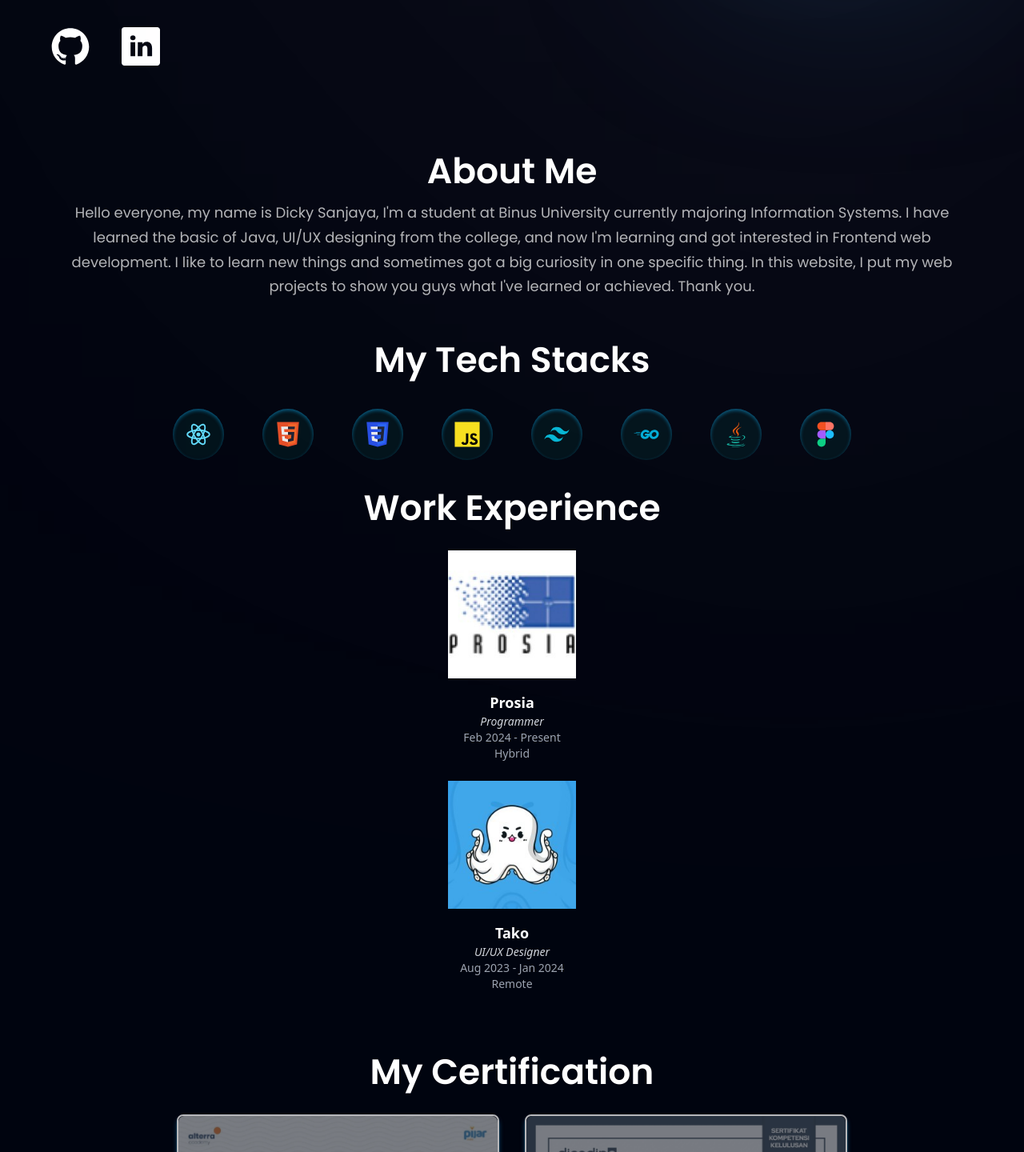
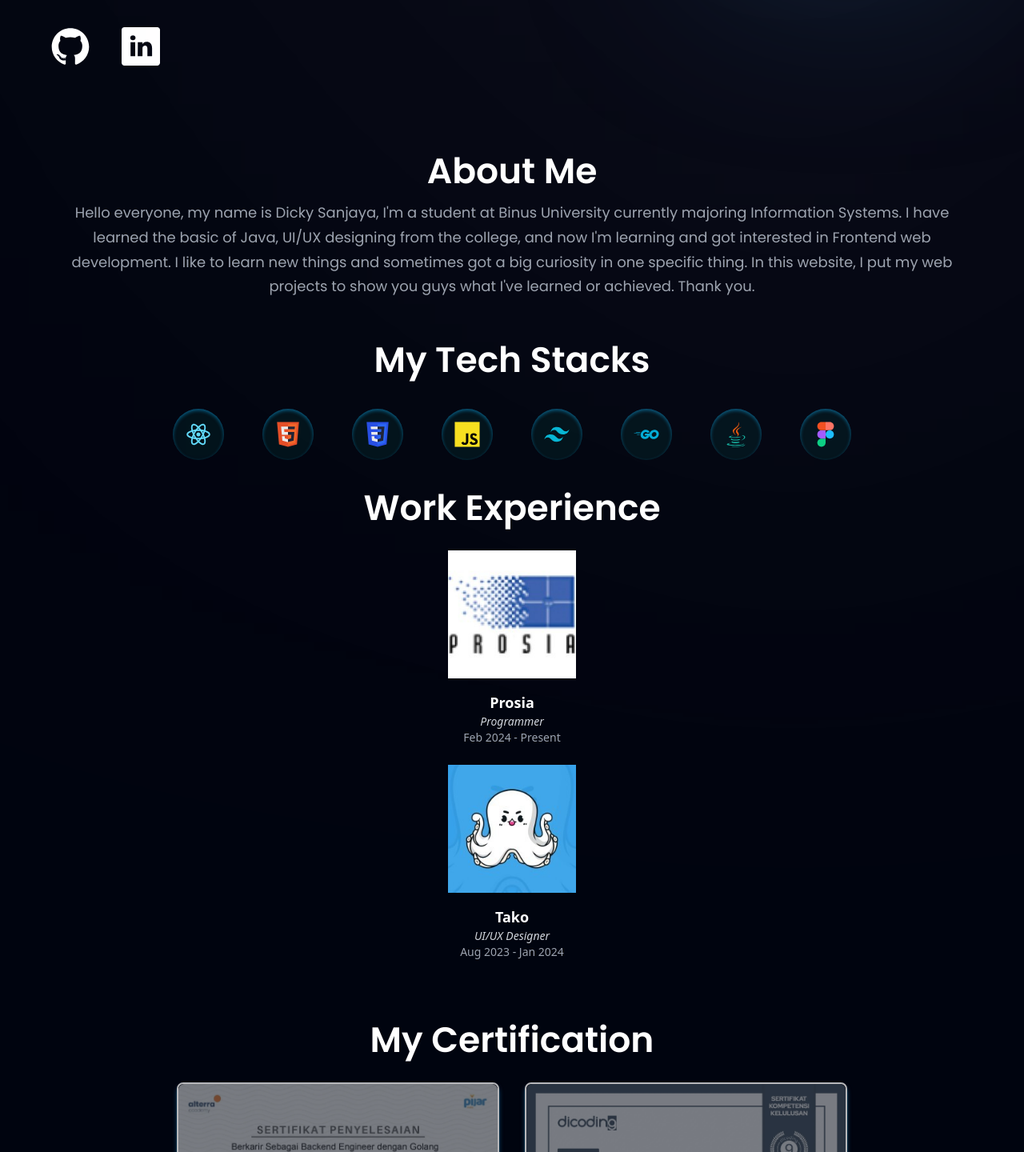
Before and after one commit to dckysss/portfolio, a React (Vite) app: page / in a window 1280 px wide. Shown: the part 627-2067 px from the top of the page at 80% size. Built offline with nearby package versions, Linux system fonts and the light colour scheme.

Commit message:
remove exp type and adjust p color

```diff
--- a/src/components/Experience.jsx
+++ b/src/components/Experience.jsx
@@ -17,7 +17,6 @@ const Experience = () => {
               <p className="text-lg font-semibold">{exp.company}</p>
               <p className="text-sm italic text-gray-300">{exp.role}</p>
               <p className="text-sm text-gray-400">{exp.period}</p>
-              <p className="text-sm text-gray-400">{exp.type}</p>
           </div>
         ))}
       </div>
--- a/src/constants/index.js
+++ b/src/constants/index.js
@@ -155,7 +155,6 @@ export const experiences = [
     id: "exp-1",
     company: "Tako",
     period: "Aug 2023 - Jan 2024",
-    type: "Remote",
     role: "UI/UX Designer",
     img: takologo,
   },
@@ -163,7 +162,6 @@ export const experiences = [
     id: "exp-2",
     company: "Prosia",
     period: "Feb 2024 - Present",
-    type: "Hybrid",
     role: "Programmer",
     img: prosialogo,
   }
--- a/src/style.js
+++ b/src/style.js
@@ -4,7 +4,7 @@ const styles = {
   heading2:
     "font-poppins font-semibold xs:text-[44px] text-[36px] text-white xs:leading-[72.8px] leading-[62.8px] w-full",
   paragraph:
-    "font-poppins font-normal text-dimWhite text-[18px] leading-[30.8px]",
+    "font-poppins font-normal text-gray-400 text-[18px] leading-[30.8px]",
 
   flexCenter: "flex justify-center items-center",
   flexStart: "flex justify-center items-start",
```
